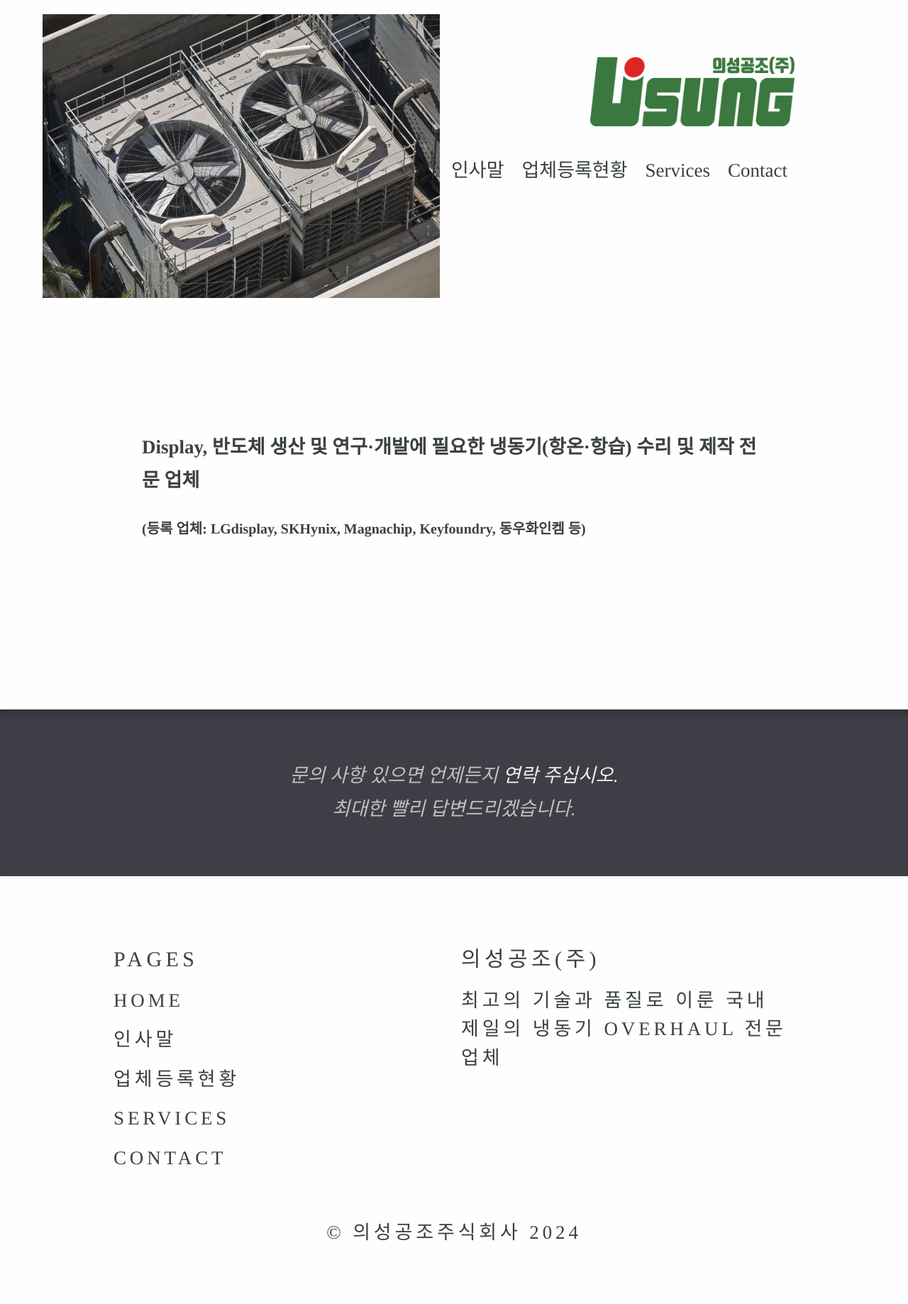
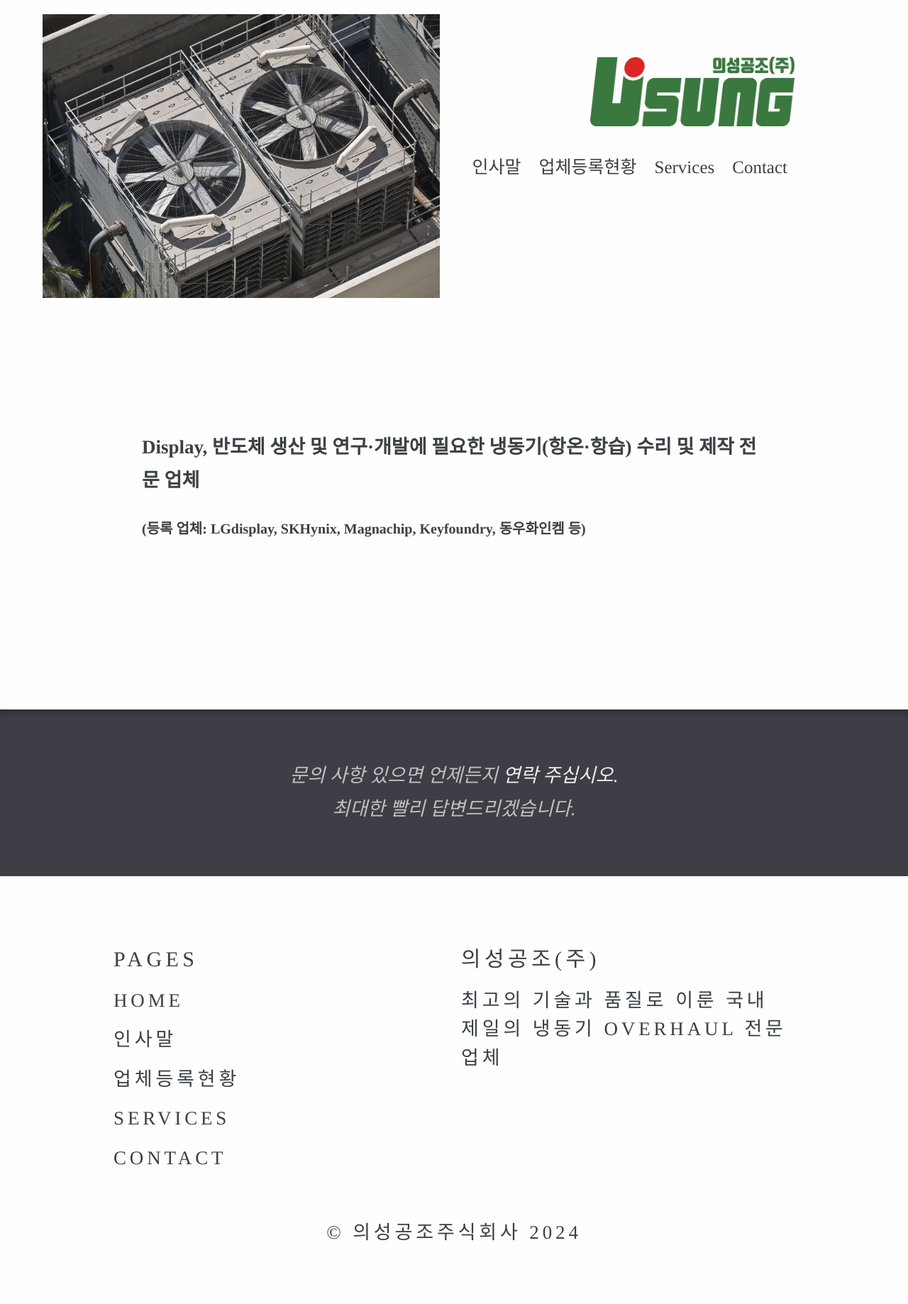
Before and after one commit to sangjoon6099/sangjoon6099.github.io, a Jekyll site: the page built from index.html, in a window 1280 px wide. Shown: the whole page at 71% size. Built offline with Jekyll 4.4.1, drawn with Linux system fonts in a browser that asks for light colours; some web fonts are replaced; the list of posts is cut into pages by our own code.

Commit message:
Update default.html

```diff
--- a/_layouts/default.html
+++ b/_layouts/default.html
@@ -23,7 +23,7 @@
 						{% for nav_page in nav_pages %}
 							{% if previous_page.path != nav_page.path %}
 								{% assign previous_page = nav_page %}
-								<li><p style="font-size:2.7rem; color:#3a783f"><a{% if nav_page.url == page.url %}class="active"{% endif %} href="{{ site.baseurl }}{{ nav_page.url }}">{{ nav_page.title }}</a></p></li>
+								<li style="color:#3a783f"><p style="font-size:2.5rem;"><a{% if nav_page.url == page.url %}class="active"{% endif %} href="{{ site.baseurl }}{{ nav_page.url }}">{{ nav_page.title }}</a></p></li>
 							{% endif %}
 						{% endfor %}
 					</ul>
```
